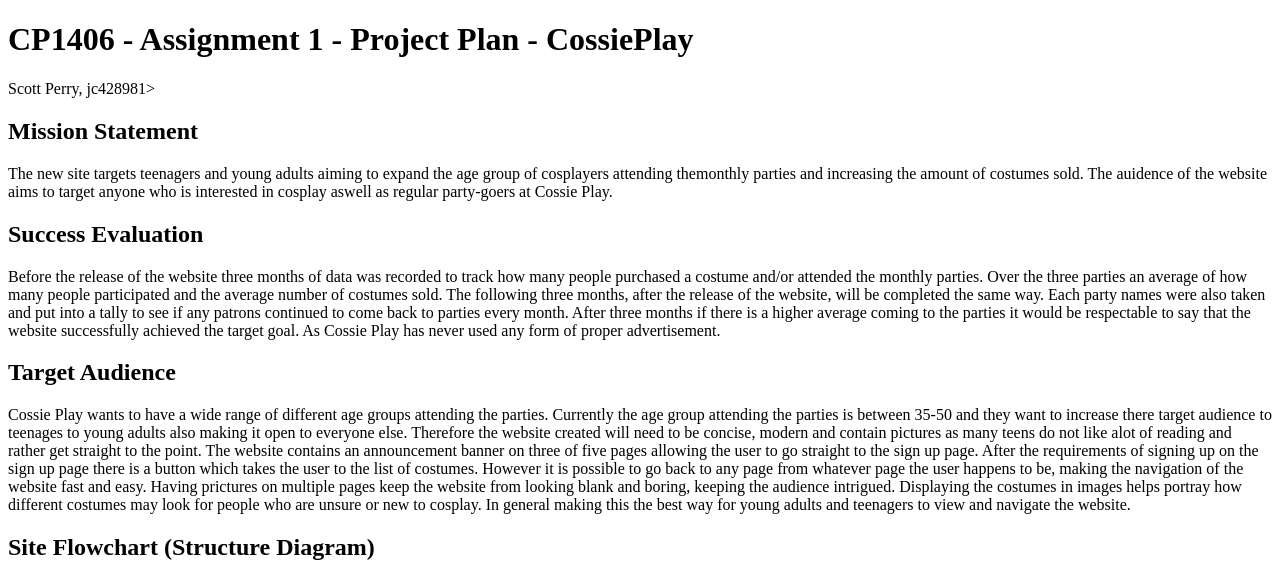
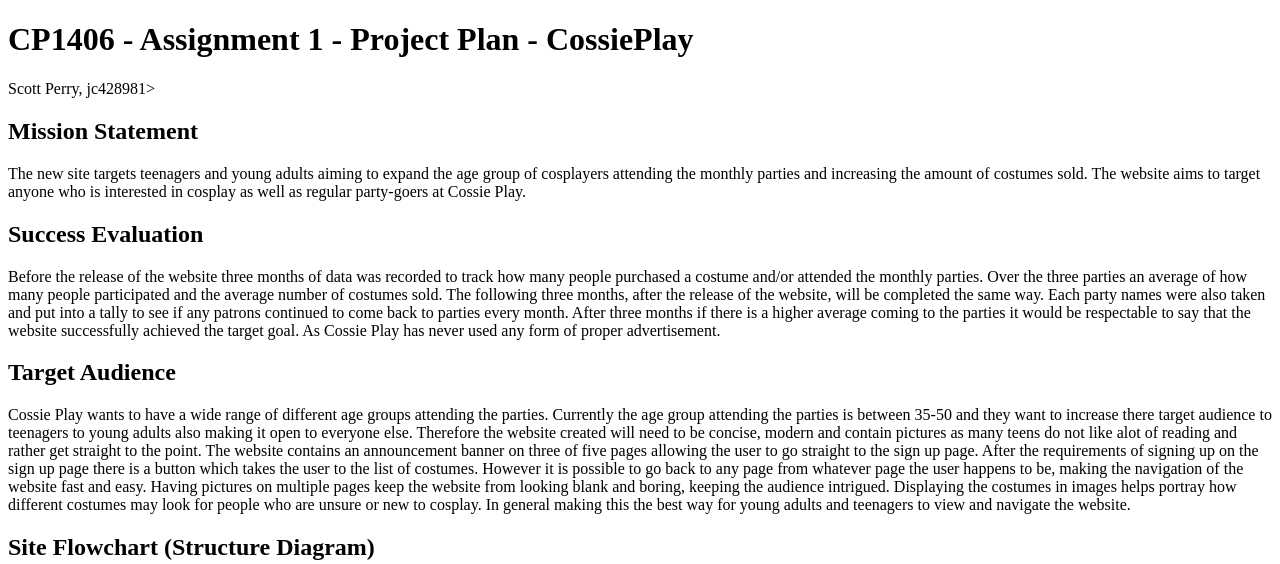
Before and after one commit to scott-perry/assignment1, a plain HTML site: page plan.html in a window 1280 px wide. Shown: the top 564 px of the page. Drawn offline with Linux system fonts and the light colour scheme.

Commit message:
error checking

```diff
--- a/plan.html
+++ b/plan.html
@@ -8,11 +8,11 @@
 <h1> CP1406 - Assignment 1 - Project Plan - CossiePlay</h1>
 <p>Scott Perry,	jc428981&gt;</p>
 <h2>Mission Statement</h2>
-  <p>The new site targets teenagers and young adults aiming to expand the age group of cosplayers attending themonthly parties and increasing the amount of costumes sold. The auidence of the website aims to target anyone who is interested in cosplay aswell as regular party-goers at Cossie Play. </p>
+  <p>The new site targets teenagers and young adults aiming to expand the age group of cosplayers attending the monthly parties and increasing the amount of costumes sold. The website aims to target anyone who is interested in cosplay as well as regular party-goers at Cossie Play. </p>
   <h2>Success Evaluation</h2>
 <p>Before the release of the website three months of data was recorded to track how many people purchased a costume and/or attended the monthly parties. Over the three parties an average of how many people participated and the average number of costumes sold. The following three months, after the release of the website, will be completed the same way. Each party names were also taken and put into a tally to see if any patrons continued to come back to parties every month. After three months if there is a higher average coming to the parties it would be respectable to say that the website successfully achieved the target goal. As Cossie Play has never used any form of proper advertisement.</p>
 <h2>Target Audience</h2>
-<p>Cossie Play wants to have a wide range of different age groups attending the parties. Currently the age group attending the parties is between 35-50 and they want to increase there target audience to teenages to young adults also making it open to everyone else. Therefore the website created will need to be concise, modern and contain pictures as many teens do not like alot of reading and rather get straight to the point. The website contains an announcement banner on three of five pages allowing the user to go straight to the sign up page. After the requirements of signing up on the sign up page there is a button which takes the user to the list of costumes. However it is possible to go back to any page from whatever page the user happens to be, making the navigation of the website fast and easy. Having prictures on multiple pages keep the website from looking blank and boring, keeping the audience intrigued. Displaying the costumes in images helps portray how different costumes may look for people who are unsure or new to cosplay. In general making this the best way for young adults and teenagers to view and navigate the website. </p>
+<p>Cossie Play wants to have a wide range of different age groups attending the parties. Currently the age group attending the parties is between 35-50 and they want to increase there target audience to teenagers to young adults also making it open to everyone else. Therefore the website created will need to be concise, modern and contain pictures as many teens do not like alot of reading and rather get straight to the point. The website contains an announcement banner on three of five pages allowing the user to go straight to the sign up page. After the requirements of signing up on the sign up page there is a button which takes the user to the list of costumes. However it is possible to go back to any page from whatever page the user happens to be, making the navigation of the website fast and easy. Having pictures on multiple pages keep the website from looking blank and boring, keeping the audience intrigued. Displaying the costumes in images helps portray how different costumes may look for people who are unsure or new to cosplay. In general making this the best way for young adults and teenagers to view and navigate the website. </p>
 <h2>Site Flowchart (Structure Diagram)</h2>
 <p><img src="untitled.png" width="681" height="202"></p>
 <h2>GitHub Repository</h2>
```
